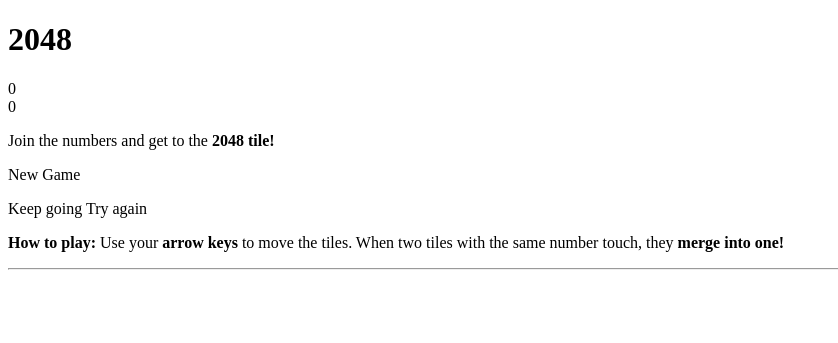
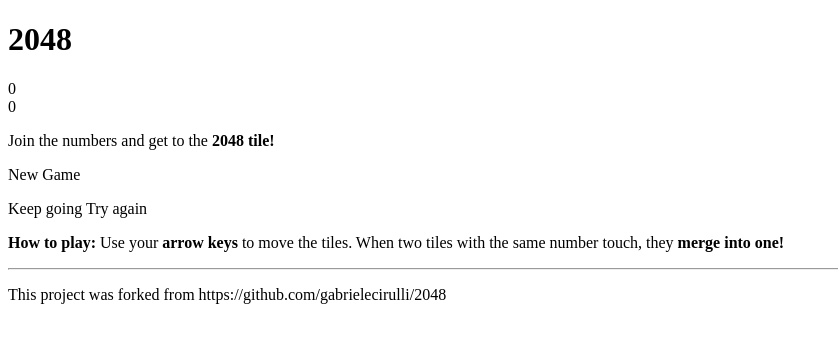
Before and after one commit to mzdu/2048gae, a Python web app: template src/templates/index.html in a window 1280 px wide. Shown: the top 343 px of the page, without its empty margins (0-838 px from the left). Run offline with Jinja, Linux system fonts and the light colour scheme; the template is opened without the code that fills it, so the values that code supplies are empty.

Commit message:
added disclaimer

```diff
--- a/src/templates/index.html
+++ b/src/templates/index.html
@@ -87,5 +87,9 @@
 	{% endfor %}
 {% endif %}
 
+<p>
+This project was forked from https://github.com/gabrielecirulli/2048
+</p>
+
 </body>
 </html>
```
Also changed, not shown: README.md.
